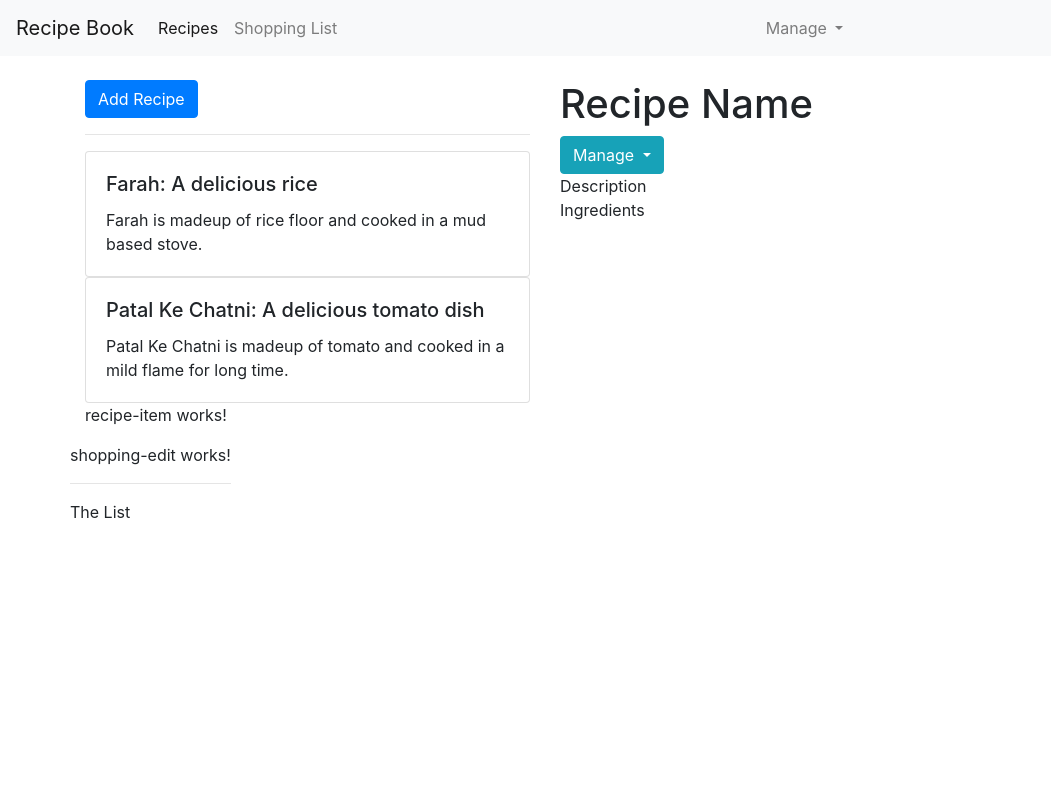
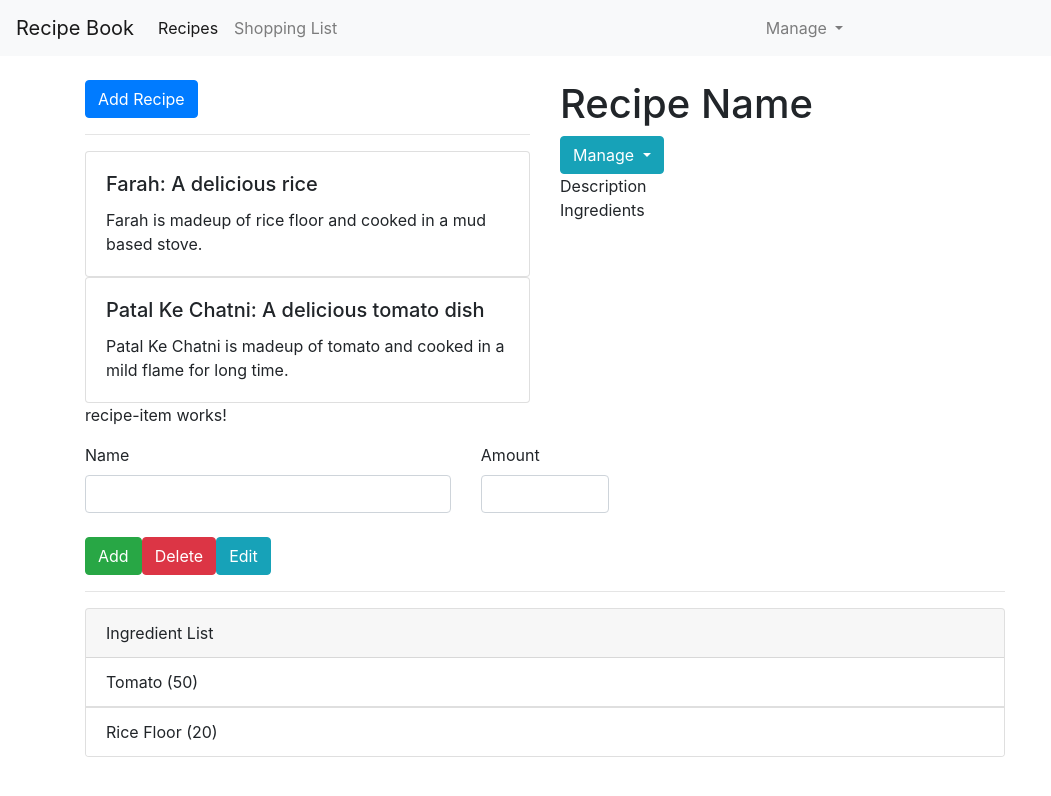
Before and after one commit to sandeepdewangan/angular-meals-app, an Angular app: page / in a window 1280 px wide. Shown: the top 796 px of the page, without its empty margins (0-1051 px from the left). Built offline with nearby package versions, Linux system fonts and the light colour scheme.

Commit message:
Shopping List

```diff
--- /dev/null
+++ b/src/app/recipes/model/ingredient.model.ts
@@ -0,0 +1,3 @@
+export class Ingredient{
+    constructor(public name:string, public amount:number){}
+}
--- a/src/app/shopping-list/shopping-edit/shopping-edit.component.html
+++ b/src/app/shopping-list/shopping-edit/shopping-edit.component.html
@@ -1 +1,28 @@
-<p>shopping-edit works!</p>
+<div class="row">
+  <div class="col-md-12">
+    <form>
+      <div class="row">
+        <div class="col-md-5">
+          <label for="name">Name</label>
+          <input type="text" id="name" class="form-control" />
+        </div>
+        <div class="col-md-2">
+          <label for="amount">Amount</label>
+          <input type="number" id="amount" class="form-control" />
+        </div>
+      </div>
+      <br />
+      <div class="row">
+        <div class="col-md-12">
+          <button type="submit" class="btn btn-success" type="submit">
+            Add
+          </button>
+          <button type="submit" class="btn btn-danger" type="submit">
+            Delete
+          </button>
+          <button type="submit" class="btn btn-info" type="submit">Edit</button>
+        </div>
+      </div>
+    </form>
+  </div>
+</div>
--- a/src/app/shopping-list/shopping-list.component.html
+++ b/src/app/shopping-list/shopping-list.component.html
@@ -1,7 +1,17 @@
 <div class="row">
-  <div class="col-xs-10">
+  <div class="col-md-10">
     <app-shopping-edit></app-shopping-edit>
     <hr />
-    <p>The List</p>
+    <div class="card">
+      <div class="card-header">Ingredient List</div>
+      <ul
+        class="list-group list-group-flush"
+        *ngFor="let ingredient of ingredients"
+      >
+        <li class="list-group-item">
+          {{ ingredient.name }} ({{ ingredient.amount }})
+        </li>
+      </ul>
+    </div>
   </div>
 </div>
--- a/src/app/shopping-list/shopping-list.component.ts
+++ b/src/app/shopping-list/shopping-list.component.ts
@@ -1,3 +1,4 @@
+import { Ingredient } from './../recipes/model/ingredient.model';
 import { Component, OnInit } from '@angular/core';
 
 @Component({
@@ -7,6 +8,10 @@ import { Component, OnInit } from '@angular/core';
 })
 export class ShoppingListComponent implements OnInit {
 
+  ingredients:Ingredient[] = [
+    new Ingredient("Tomato", 50),
+    new Ingredient("Rice Floor", 20),
+  ];
   constructor() { }
 
   ngOnInit(): void {
```
